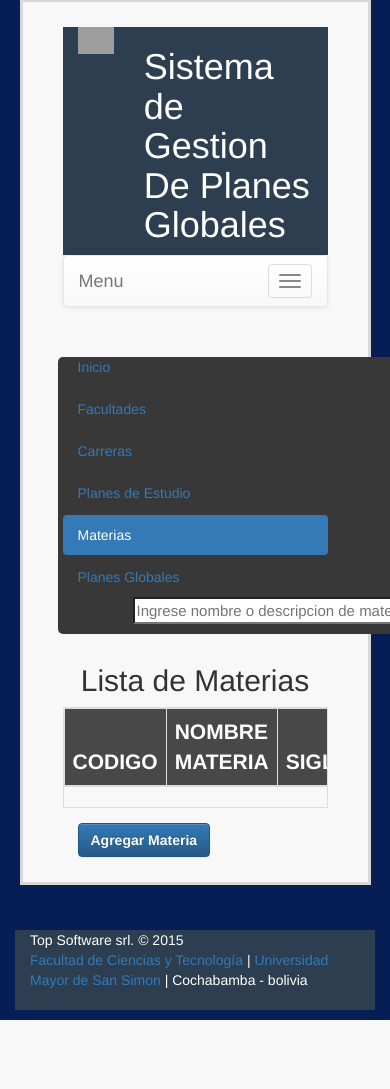
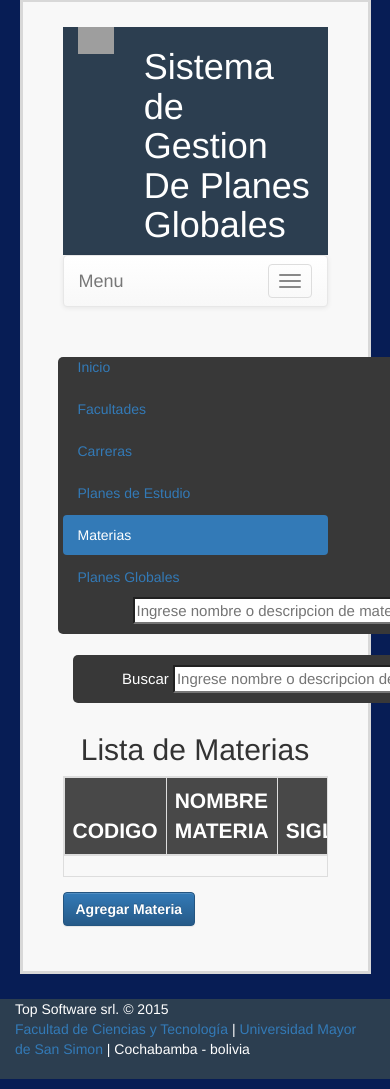
Before and after one commit to TopSoftwareTis2015/Gestion-de-Planes-Globales, a PHP site: the page made by views/materias/index.php in a window 390 px wide; the page is wider, and only the part inside the window is pictured. Shown: the part 16-1105 px from the top of that part. Before the commit the page ends 1036 px from the top of that part, so only its background shows below. Run offline with PHP 8.4, Linux system fonts and the light colour scheme; the template is opened without the code that fills it, so the values that code supplies are empty; some libraries are stand-ins or nearby versions; grey boxes are pictures that could not be loaded.

Commit message:
Update index.php

```diff
--- a/views/materias/index.php
+++ b/views/materias/index.php
@@ -90,14 +90,24 @@
 	  </div>
 	 </nav> <!--fin del menu vertical -->
 
-       <center>
+
             <div class="derecha" id="buscar">Buscar <input type="search" class="light-table-filter" data-table="order-table" placeholder="Ingrese nombre o descripcion de materia"></div>
-       </center>
+       <div class="container">
+   <div class="row">
+   <div class="col-sm-4">
+    </div>
+
+   <div class="col-sm-4" >
+
+  <div class="derecha" id="buscar">Buscar <input type="search" class="light-table-filter" data-table="order-table" placeholder="Ingrese nombre o descripcion de materia"</div>
+
+     </div>
+     </div>
 
    <div class="col-xs-12 col-sm-8 col-md-9"> <!--campo para visualizar el contenido del sistema web -->
-	    <div class="container-fluid" >
+
             <h2><center>Lista de Materias</center></h2>
-	    </div>
+
 
     	<div class="table-responsive"><!-- tabla donde se muestra todas las materias que estan registradas en el sistema-->
     	<div class="datagrid">
@@ -149,6 +159,7 @@
         </tbody>
 
       </table>
+      </div>
       </div>
       </div>
 
@@ -245,14 +256,14 @@
   </section> <!--fin de la seccion donde esta el contenido -->
   </div>
 </br>
-  <div class="container">
+
     <footer>
       <!--Codigo para incluir el pie de pagina-->
       <?php
         include ROOT .'views'.DS.'include'.DS.'pie_de_pagina.php'
       ?>
     </footer>
-
+    <div class="container">
     <div class="modal fade" id="modalYaEstaBaja"> <!--div contenedor de la ventana emergente de eliminacion de materia-->
                    <div class="modal-dialog modal-sm"> <!--div de la ventana emergente-->
                      <div class="modal-content"> <!--div para el contenido de la ventana emergente-->
```
